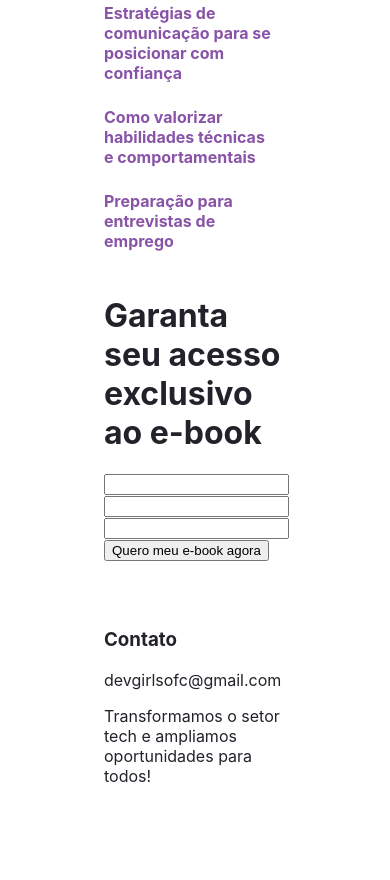
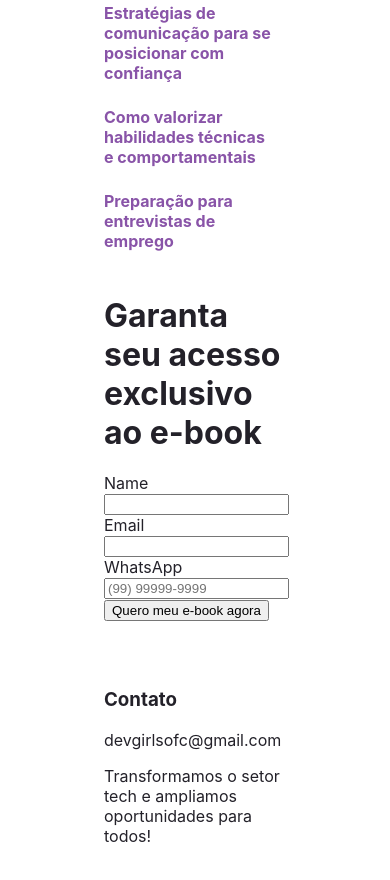
Before and after one commit to laismatie/career-ebook, a Gatsby site: page / in a window 390 px wide. Shown: the part 1003-1883 px from the top of the page. Built offline with nearby package versions, Linux system fonts and the light colour scheme; Gatsby itself is replaced by a stand-in of ours.

Commit message:
feat: add form, mask in phone and validations using formik, yup and react mask lib

```diff
--- a/package.json
+++ b/package.json
@@ -15,16 +15,20 @@
     "typecheck": "tsc --noEmit"
   },
   "dependencies": {
+    "formik": "^2.4.6",
     "gatsby": "^5.14.6",
     "gatsby-plugin-postcss": "^6.14.0",
     "react": "^18.2.0",
-    "react-dom": "^18.2.0"
+    "react-dom": "^18.2.0",
+    "react-input-mask": "^2.0.4",
+    "yup": "^1.7.0"
   },
   "devDependencies": {
     "@tailwindcss/postcss": "^4.1.12",
     "@types/node": "^20.11.19",
     "@types/react": "^18.2.55",
     "@types/react-dom": "^18.2.19",
+    "@types/react-input-mask": "^3.0.6",
     "autoprefixer": "^10.4.21",
     "postcss": "^8.5.6",
     "tailwindcss": "^4.1.12",
--- a/src/pages/index.tsx
+++ b/src/pages/index.tsx
@@ -1,5 +1,8 @@
 import * as React from "react"
 import type { HeadFC, PageProps } from "gatsby"
+import { Formik, Form, Field, ErrorMessage, FieldProps } from "formik"
+import * as Yup from "yup"
+import InputMask from "react-input-mask"
 
 const pageStyles = {
   color: "#232129",
@@ -37,6 +40,12 @@ const buttonStyles = {
   marginBottom: 48,
 }
 
+const validationSchema = Yup.object({
+  name: Yup.string().required("Nome obrigatório"),
+  email: Yup.string().email("Email inválido").required("Email obrigatório"),
+  phone: Yup.string().required("WhatsApp obrigatório"),
+})
+
 const IndexPage: React.FC<PageProps> = () => {
   return (
     <main style={pageStyles}>
@@ -73,13 +82,46 @@ const IndexPage: React.FC<PageProps> = () => {
 
       <div>
         <h1>Garanta seu acesso exclusivo ao e-book</h1>
-        <input type="text" aria-label="Nome completo" />
-        <input type="email" aria-label="E-mail" />
-        <input type="number" aria-label="WhatsApp" />
+       <Formik
+          initialValues={{ name: "", email: "", phone: "" }}
+          validationSchema={validationSchema}
+          onSubmit={(values) => {
+            // handle form submission here
+            alert(JSON.stringify(values, null, 2))
+          }}
+          validateOnChange={false}
+        >
+          <Form>
+            <label>
+              Name
+              <Field type="text" name="name" id="name" />
+              <ErrorMessage name="name" component="span" />
+            </label>
+            <label>
+              Email
+              <Field type="email" name="email" id="email" />
+              <ErrorMessage name="email" component="span" />
+            </label>
+            <label>
+              WhatsApp
+              <Field name="phone">
+                {({ field }: FieldProps) => (
+                  <InputMask
+                    {...field}
+                    mask="(99) 99999-9999"
+                    placeholder="(99) 99999-9999"
+                    id="phone"
+                    type="text"
+                  />
+                )}
+              </Field>
+            </label>
+            <button style={buttonStyles} type="submit">
+              Quero meu e-book agora
+            </button>
+          </Form>
+        </Formik>
 
-        <button style={buttonStyles}>
-          Quero meu e-book agora
-        </button>
       </div>
 
       <div>
```
Also changed, not shown: 1 other file.
